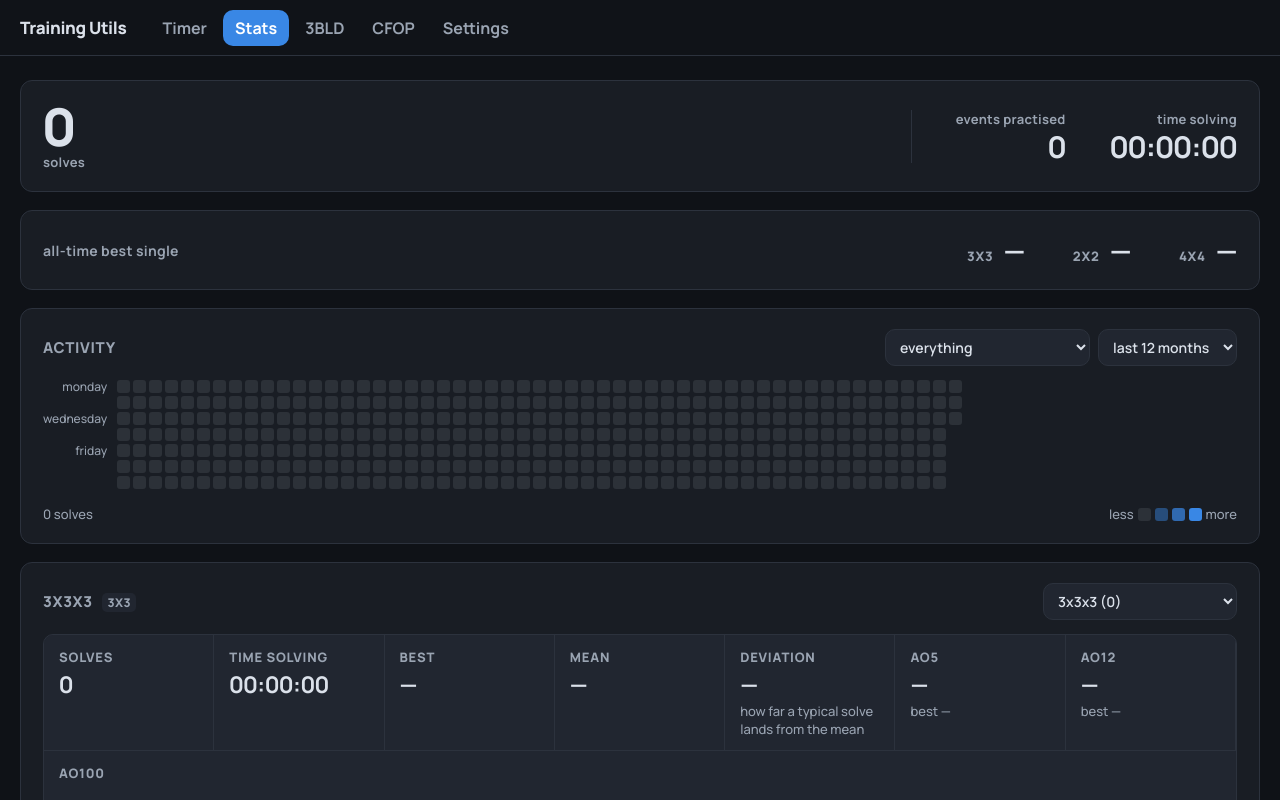
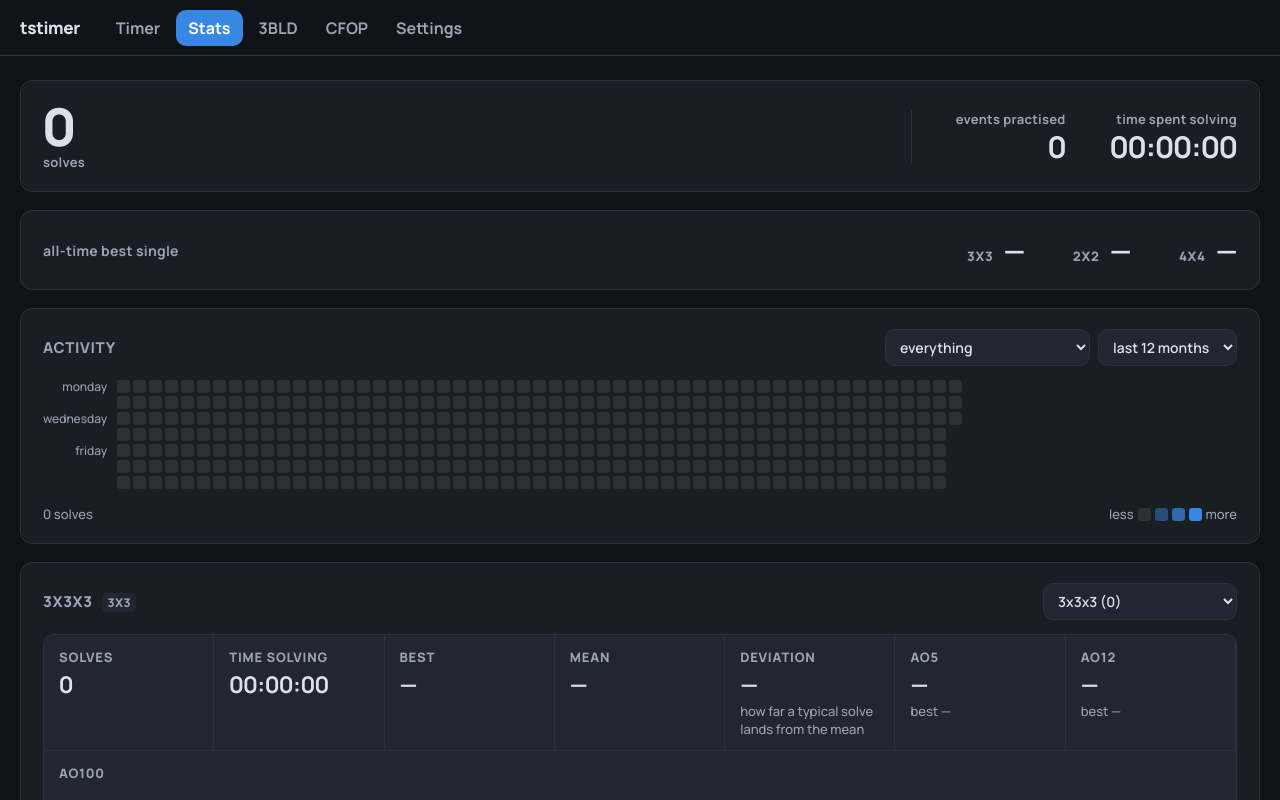
Before and after one commit to stantargonski/rubiks-bld-trainer, a React (Vite) app: page / in a window 1280 px wide. Both pictures are taken after a click on the button "Stats". Built offline with nearby package versions, Linux system fonts and the light colour scheme.

Commit message:
feat: update branding in App component and improve label clarity in StatsPage

```diff
--- a/src/App.tsx
+++ b/src/App.tsx
@@ -128,7 +128,7 @@ export default function App() {
       <div className="app-bg" />
 
       <header className="topbar">
-       <span className="brand">Training Utils</span>
+       <span className="brand">tstimer</span>
        <nav className="nav">
         {SECTIONS.map((item) => (
           <button
--- a/src/settings/CsTimerImport.tsx
+++ b/src/settings/CsTimerImport.tsx
@@ -169,9 +169,6 @@ export default function CsTimerImport({ store, onImport, onOpenTimer }: CsTimerI
               </li>
             ))}
           </ul>
-          <button type="button" className="cstimer-go" onClick={onOpenTimer}>
-            open them in the timer
-          </button>
         </div>
       )}
 
--- a/src/timer/StatsPage.tsx
+++ b/src/timer/StatsPage.tsx
@@ -102,7 +102,7 @@ export default function StatsPage({ store, decimals }: StatsPageProps) {
             <strong className="header-figure">{practised.length}</strong>
           </div>
           <div>
-            <span className="header-label">time solving</span>
+            <span className="header-label">time spent solving</span>
             <strong className="header-figure">{durationText(totalTime(everySolve))}</strong>
           </div>
         </div>
```
